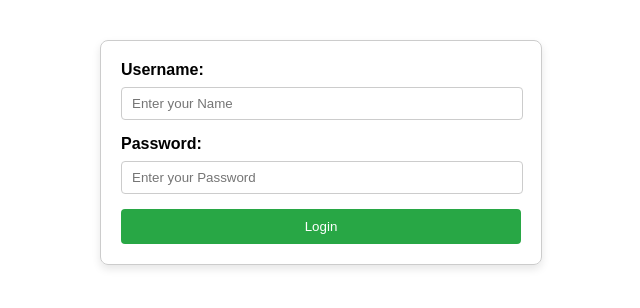
After one commit to mirunaaf/SelfcareDocker, a Django app: page /login in a window 1280 px wide. The commit adds this page. Shown: the top 308 px of the page, without its empty margins (319-959 px from the left). Run offline with Django 5.2, Linux system fonts and the light colour scheme.

Commit message:
login functionality added

```diff
--- a/myapp/templates/myapp/index.html
+++ b/myapp/templates/myapp/index.html
@@ -17,7 +17,7 @@
         </div>
         <div class="button-container">
             <a href="/signup"><button class="btn">Sign UP</button></a>
-            <button class="btn">Sign In</button>
+            <a href="/login"><button class="btn">Login</button></a>
         </div>
     </div>
 </body>
--- /dev/null
+++ b/myapp/templates/myapp/login.html
@@ -0,0 +1,72 @@
+<!DOCTYPE html>
+<html lang="en">
+<head>
+<meta charset="UTF-8">
+<meta name="viewport" content="width=device-width, initial-scale=1.0">
+<title>Sign up</title>
+<style>
+        body {
+            font-family: Arial, sans-serif;
+            margin: 20px;
+            padding: 20px;
+        }
+        form {
+            max-width: 400px;
+            margin: auto;
+            padding: 20px;
+            border: 1px solid #ccc;
+            border-radius: 8px;
+            box-shadow: 0 4px 8px rgba(0, 0, 0, 0.1);
+        }
+        label {
+            display: block;
+            margin-bottom: 8px;
+            font-weight: bold;
+        }
+        input[type="text"], input[type="email"], input[type="tel"] {
+            width: calc(100% - 20px);
+            padding: 8px 10px;
+            margin-bottom: 15px;
+            border: 1px solid #ccc;
+            border-radius: 4px;
+        }
+        input[type="submit"] {
+            width: 100%;
+            padding: 10px;
+            background-color: #28a745;
+            color: white;
+            border: none;
+            border-radius: 4px;
+            cursor: pointer;
+        }
+        input[type="submit"]:hover {
+            background-color: #218838;
+        }
+</style>
+</head>
+<body>
+
+<form name="login" method="post" action="../loginuser">
+    {% csrf_token %}
+
+    <label for="tuname">Username:</label>
+<input type="text" id="tuname" name="tuname" placeholder="Enter your Name">
+
+    <label for="tupassword">Password:</label>
+<input type="tel" id="tupassword" name="tupassword" placeholder="Enter your Password">
+
+
+    <input type="submit" name="login" value="Login">
+    {% if messages %}
+    <ul class="messages">
+        {% for message in messages %}
+            <li class="{{ message.tags }}">{{ message }}</li>
+        {% endfor %}
+    </ul>
+{% endif %}
+</form>
+
+
+
+</body>
+</html>
--- a/myapp/urls.py
+++ b/myapp/urls.py
@@ -24,5 +24,7 @@ urlpatterns = [
     path('menu', views.menu , name='menu'),
     path('signup', views.signup, name='signup'),
     path('insertuser', views.insertuser, name='insertuser'),
+    path('login', views.login, name='login'),
+    path('loginuser', views.loginuser, name='loginuser'),
 
 ]
--- a/myapp/views.py
+++ b/myapp/views.py
@@ -1,6 +1,7 @@
 from django.shortcuts import render, redirect
 from .models import User
 from django.contrib import messages
+from django.contrib.auth import authenticate, login
 
 
 # Create your views here.
@@ -38,3 +39,26 @@ def insertuser(request):
     ob.save()
 
     return redirect("/menu")
+
+
+def login(request):
+     return render(request, "myapp/login.html", {})
+
+def loginuser(request):
+    if request.method == "POST":
+        text_uname = request.POST.get("tuname")
+        text_password = request.POST.get("tupassword")
+
+        try:
+            user = User.objects.get(username=text_uname)  # Look up user by email
+            if text_password == user.password:  # Compare passwords directly (⚠)
+                request.session["user_id"] = user.id
+                print(user.id)         # Manually set session
+                messages.success(request, "Login successful!")
+                return redirect("menu")
+            else:
+                messages.error(request, "Invalid username or password.")
+        except User.DoesNotExist:
+            messages.error(request, "User does not exist.")
+
+    return render(request, "myapp/login.html")
```
Also changed, not shown: myproject/settings.py (+6 -12 lines).
